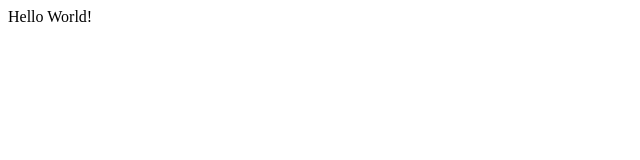
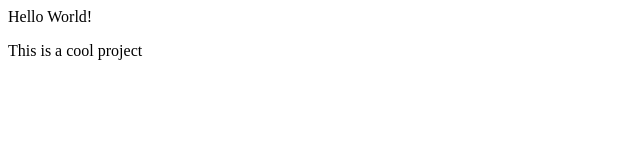
Before and after one commit to seckinbeduk/ghd-first-create, a plain HTML site: page index.html in a window 1280 px wide. Shown: the whole page, without its empty margins (0-640 px from the left). Drawn offline with Linux system fonts and the light colour scheme.

Commit message:
add from command line

```diff
--- a/index.html
+++ b/index.html
@@ -7,6 +7,7 @@
 <body>
     <div id="charlie">
             Hello World!
+            <p>This is a cool project</p>
     </div>
 
 </body>
```
